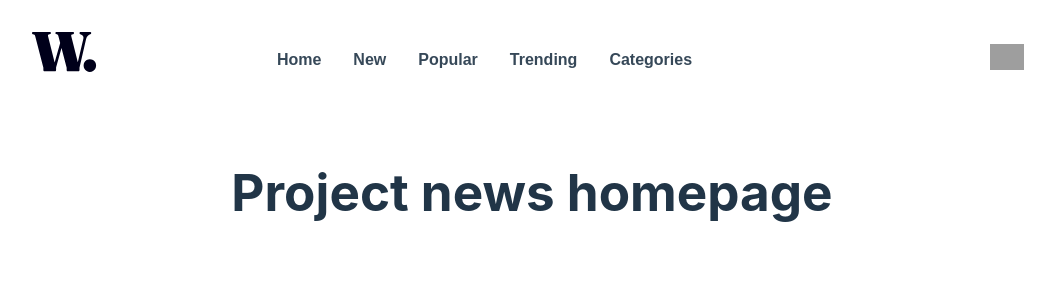
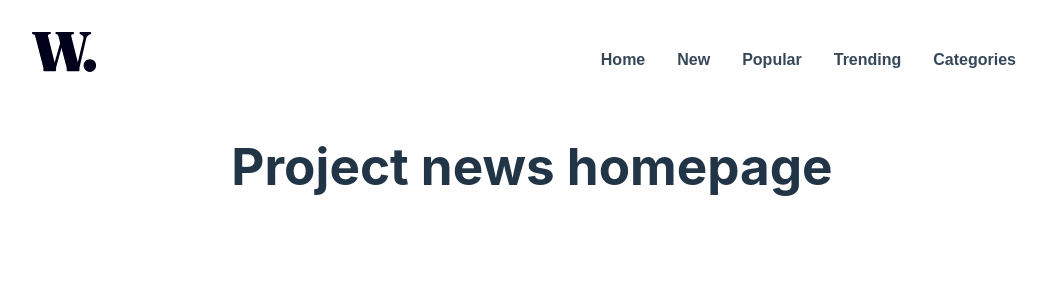
Before and after one commit to akickia/news-homepage, a React (Vite) app: page / in a window 1280 px wide. Shown: the top 300 px of the page, without its empty margins (108-1163 px from the left). Built offline with nearby package versions, Linux system fonts and the light colour scheme; grey boxes are pictures that could not be loaded.

Commit message:
feat: Nav added cond rendering dep on screen size

```diff
--- a/src/Components/Header.jsx
+++ b/src/Components/Header.jsx
@@ -2,14 +2,27 @@ import logo from "../assets copy/images/logo.svg"
 import NavMobile from "./NavMobile"
 import "../style/header.css"
 import NavDesktop from "./NavDesktop"
+import { useState, useEffect } from "react";
 
 export default function Header() {
+  const [isMobile, setMobile] = useState(window.innerWidth < 1000);
+
+  const updateMedia = () => {
+    setMobile(window.innerWidth < 1000);
+  };
+
+  useEffect(() => {
+    window.addEventListener("resize", updateMedia);
+    return () => window.removeEventListener("resize", updateMedia);
+  });
+
   return (
     <>
     <header>
       <img src={logo} />
-      <NavDesktop />
-      <NavMobile />
+      {isMobile ?
+      <NavMobile /> :
+      <NavDesktop /> }
     </header>
     </>
   )
--- a/src/Components/NavMobile.jsx
+++ b/src/Components/NavMobile.jsx
@@ -1,5 +1,5 @@
 import { useState } from "react"
-import menu from "../assets copy/images/icon-menu.svg"
+import menu from "../assets copy/images/icon_menu.svg"
 
 
 export default function NavMobile() {
```
